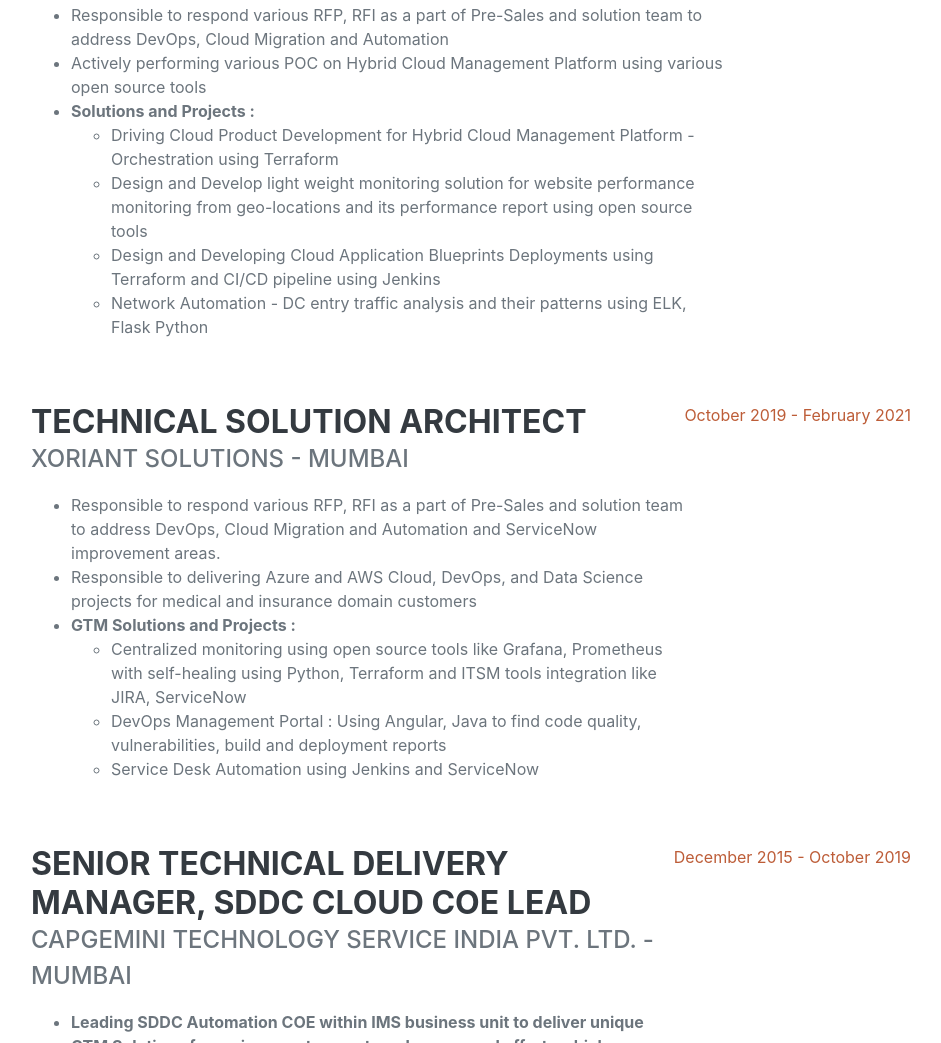
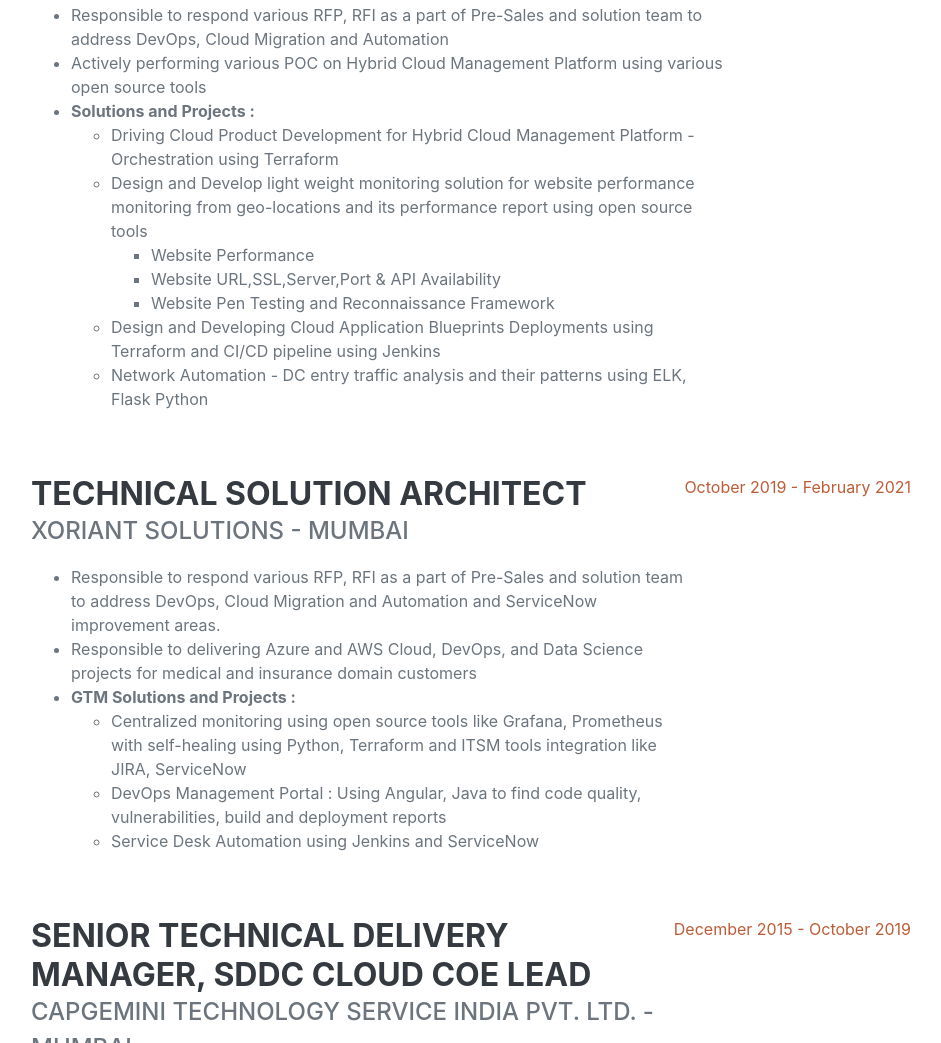
Before and after one commit to panchore/panchore.github.io, a plain HTML site: page index.html in a window 1280 px wide. Shown: the part 2723-3766 px from the top of the page, without its empty margins (305-1246 px from the left). Drawn offline with nearby package versions, Linux system fonts and the light colour scheme; a web font is replaced by a local one.

Commit message:
Update index.html

```diff
--- a/index.html
+++ b/index.html
@@ -104,7 +104,13 @@
 								<li><b>Solutions and Projects : </b>
 								<ul>
 									<li>Driving Cloud Product Development for Hybrid Cloud Management Platform - Orchestration using Terraform</li>
-									<li>Design and Develop light weight monitoring solution for website performance monitoring from geo-locations and its performance report using open source tools</li>
+									<li>Design and Develop light weight monitoring solution for website performance monitoring from geo-locations and its performance report using open source tools
+										<ul>
+											<li>Website Performance</li>
+											<li>Website URL,SSL,Server,Port & API Availability</li>
+											<li>Website Pen Testing and Reconnaissance Framework</li>
+										</ul>
+									</li>
 									<li>Design and Developing Cloud Application Blueprints Deployments using Terraform and CI/CD pipeline using Jenkins </li>
 									<li>Network Automation - DC entry traffic analysis and their patterns using ELK, Flask Python </li>
 								</ul>
```
